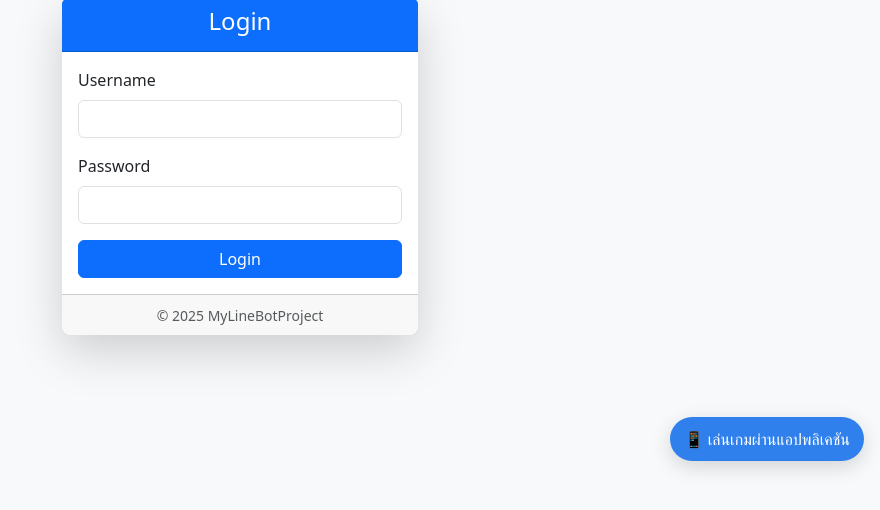
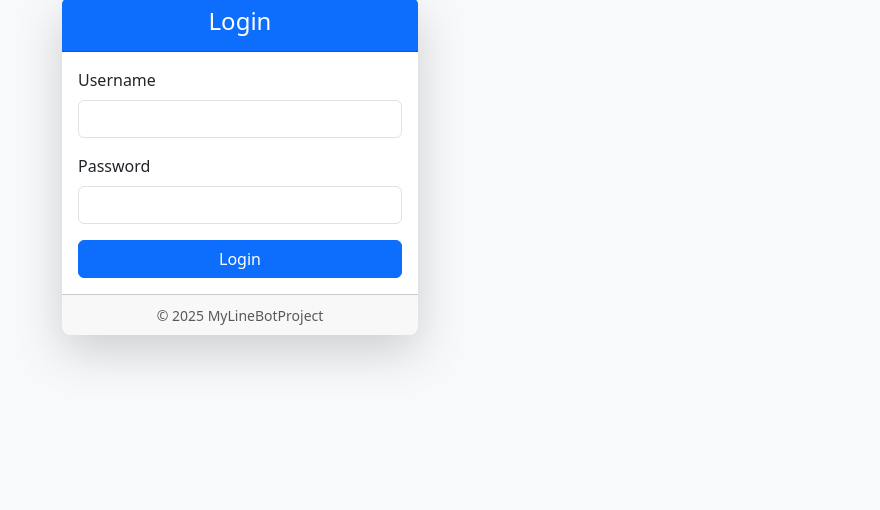
Before and after one commit to mrtprd1824-collab/MyLineBotProject, a Flask app: page /login in a window 1280 px wide. Shown: the part 233-743 px from the top of the page, without its empty margins (400-1280 px from the left). Run offline with Flask 3, Linux system fonts and the light colour scheme; some libraries are stand-ins or nearby versions.

Commit message:
Update login.html

```diff
--- a/app/templates/login.html
+++ b/app/templates/login.html
@@ -5,94 +5,6 @@
     <meta charset="UTF-8">
     <title>Login - MyLineBotProject</title>
     <link href="https://cdn.jsdelivr.net/npm/bootstrap@5.3.2/dist/css/bootstrap.min.css" rel="stylesheet">
-    <!-- OneSignal v16 -->
-    <script src="https://cdn.onesignal.com/sdks/web/v16/OneSignalSDK.page.js"></script>
-    <script>
-        // --- ตั้งค่า OneSignal (ใช้ appId ของ 'โดเมนหน้านี้') ---
-        window.OneSignalDeferred = window.OneSignalDeferred || [];
-        OneSignalDeferred.push(async function (OneSignal) {
-            await OneSignal.init({ appId: "734a6a1a-34a2-497a-a7e7-2e1e45d46bea" });
-        });
-
-        // --- helper ตรวจ iOS และเปิดจากไอคอนหรือยัง ---
-        const isIOS = () => /iPhone|iPad|iPod/i.test(navigator.userAgent);
-        const isStandalone = () =>
-            window.matchMedia('(display-mode: standalone)').matches || navigator.standalone === true;
-
-        // แบนเนอร์สั้น ๆ แนะนำ Add to Home Screen (แสดงครั้งเดียว)
-        function showA2HSHintOnce() {
-            if (!isIOS() || isStandalone()) return;
-            if (localStorage.getItem('a2hs_hint_shown')) return;
-
-            const bar = document.createElement('div');
-            bar.style = "position:fixed;left:0;right:0;bottom:0;z-index:9998;background:#111;color:#fff;padding:12px 14px;display:flex;gap:10px;align-items:center";
-            bar.innerHTML = `
-            <span style="font-size:20px">📲</span>
-            <span> กดเพื่อเข้าเล่นเกมแอปพลิเคชัน
-            </span>
-                <button id="hint-close" style="margin-left:auto;background:#2f80ed;color:#fff;border:0;border-radius:8px;padding:6px 10px">ปิด</button>
-            `;
-            document.body.appendChild(bar);
-            document.getElementById('hint-close').onclick = () => {
-                localStorage.setItem('a2hs_hint_shown', '1');
-                bar.remove();
-            };
-        }
-
-        document.addEventListener('DOMContentLoaded', () => {
-            const btn = document.getElementById('enable-push');
-
-            // แสดงปุ่มเมื่อยังไม่ได้อนุญาต (หรือยังไม่เคยถาม)
-            const perm = (typeof Notification !== "undefined" && Notification.permission) || "default";
-            if (perm !== 'granted') {
-                btn.style.display = 'inline-block';
-            }
-
-            // iOS ที่ยังไม่ได้ Add to Home Screen → โชว์คำแนะนำหนึ่งครั้ง
-            showA2HSHintOnce();
-
-            // คลิกปุ่มแล้วขอสิทธิ์ (ตามกฎ iOS ต้องเรียกใน click handler ตรง ๆ)
-            btn.addEventListener('click', () => {
-                if (isIOS() && !isStandalone()) {
-                    alert(
-                        "ระบบ iOS เช่น iPhone ทำตามขั้นตอนนี้\n" +
-                        "1. กดไปที่ปุ่มแชร์ ขวามือของแถบลิงก์\n" +
-                        "2. กดเพิ่มไปที่หน้าจอโฮม\n" +
-                        "ทำ 2 ขั้นตอนนี้ จะสามารถเข้าเล่นเกมผ่านแอปพลิเคชันได้ค่ะ"
-                    );
-                    return;
-                }
-                try { OneSignal.Slidedown.promptPush(); } catch (e) { }
-            });
-
-            // ถ้าอนุญาตแล้วภายหลัง ค่อยซ่อนปุ่ม (โพลลิ่งแบบเบา ๆ)
-            const t = setInterval(() => {
-                const p = (typeof Notification !== "undefined" && Notification.permission) || "default";
-                if (p === 'granted') { btn.style.display = 'none'; clearInterval(t); }
-            }, 1000);
-        });
-    </script>
-    <!-- ปุ่มลอยสำหรับเปิดแจ้งเตือน (เริ่มซ่อนไว้) -->
-    <button id="enable-push" style="position:fixed; right:16px; bottom:16px; z-index:9999;
-               padding:10px 14px; border:0; border-radius:999px;
-               box-shadow:0 6px 20px rgba(0,0,0,.15);
-               background:#2f80ed; color:#fff; display:none;">
-        📱 เล่นเกมผ่านแอปพลิเคชัน
-    </button>
-    <script>
-        const btn = document.getElementById('enable-push');
-        const bar = document.getElementById('a2hsBar'); // เปลี่ยนเป็น id/class ของแถบล่างที่มีจริง
-        const pad = 90;                                  // ระยะกันชนเพิ่มจากแถบ
-
-        function bump() {
-            const h = bar ? bar.getBoundingClientRect().height : 0;
-            // ยกปุ่มขึ้นเหนือแถบ + เผื่อ safe-area (iPhone มีขอบล่าง)
-            btn.style.bottom = `calc(env(safe-area-inset-bottom, 0px) + ${16 + h + pad}px)`;
-        }
-
-        bump();
-        window.addEventListener('resize', bump);
-    </script>
 
 </head>
 
```
